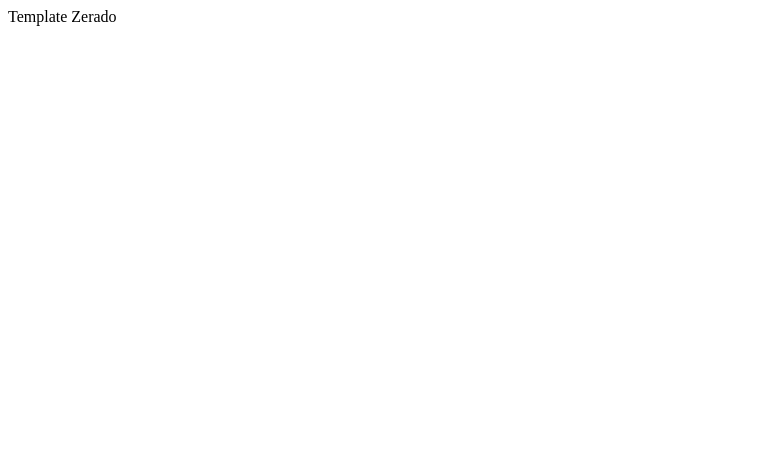
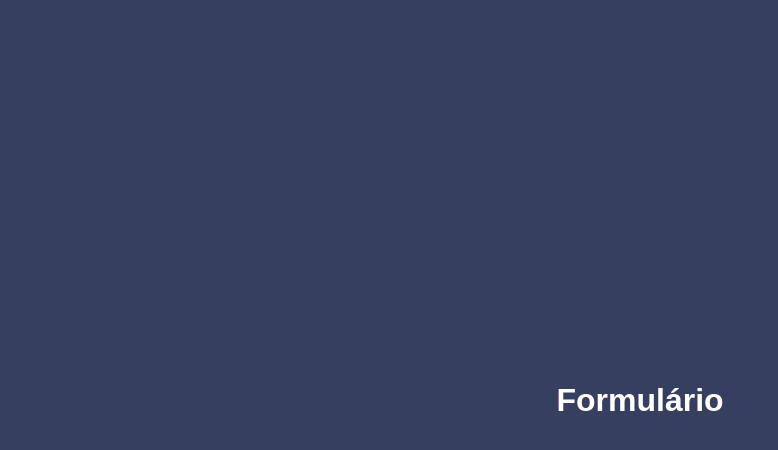
Before and after one commit to dalissongabriel/React-Forms-Examples, a React (Create React App) app: page / in a window 1280 px wide. Shown: the top 450 px of the page, without its empty margins (0-778 px from the left). Built offline with nearby package versions, Linux system fonts and the light colour scheme.

Commit message:
feat: add global style

```diff
--- a/src/App.js
+++ b/src/App.js
@@ -1,10 +1,15 @@
 import React from 'react'
+import { Container } from './components/Container'
+import { GlobalStyle } from './styles/global'
 
 const App = () => {
   return (
-    <div>
-      Template Zerado
-    </div>
+    <>
+      <GlobalStyle />
+      <Container>
+        <h1>Formulário</h1>
+      </Container>
+    </>
   )
 }
 
--- a/src/components/Container/styles.js
+++ b/src/components/Container/styles.js
@@ -3,5 +3,9 @@ import styled from 'styled-components'
 export const Container = styled.main`
   width: 100vw;
   height: 100vh;
-  background-color: #111111;
+  background-color: var(--background);
+  color: var(--textos);
+  display: flex;
+  justify-content: center;
+  align-items: center;
 `
--- /dev/null
+++ b/src/styles/global.js
@@ -0,0 +1,40 @@
+import { createGlobalStyle } from 'styled-components'
+
+export const GlobalStyle = createGlobalStyle`
+    :root {
+        --background: #363F5F;
+        --textos: #FFFFFF;
+    }
+    * {
+        margin: 0;
+        padding: 0;
+        box-sizing: border-box;
+    }
+    html {
+        @media (max-width: 1080px) {
+            font-size: 93.75%;
+        }
+        @media (max-width: 720px) {
+            font-size: 87.5%;
+        }
+    }
+    body {
+        background: var(--background);
+        -webkit-font-smoothing: antialiased;
+    }
+    body, input, textarea, button {
+        font-family: 'Poppins', sans-serif;
+        font-weight: 400;
+    }
+    h1, h2, h3, h4, h5, h6, strong {
+        font-weight: 600;
+    }
+    button {
+        cursor: pointer;
+        border: none;
+    }
+    [disabled] {
+        opacity: 0.6;
+        cursor: not-allowed;
+    }
+`
```
